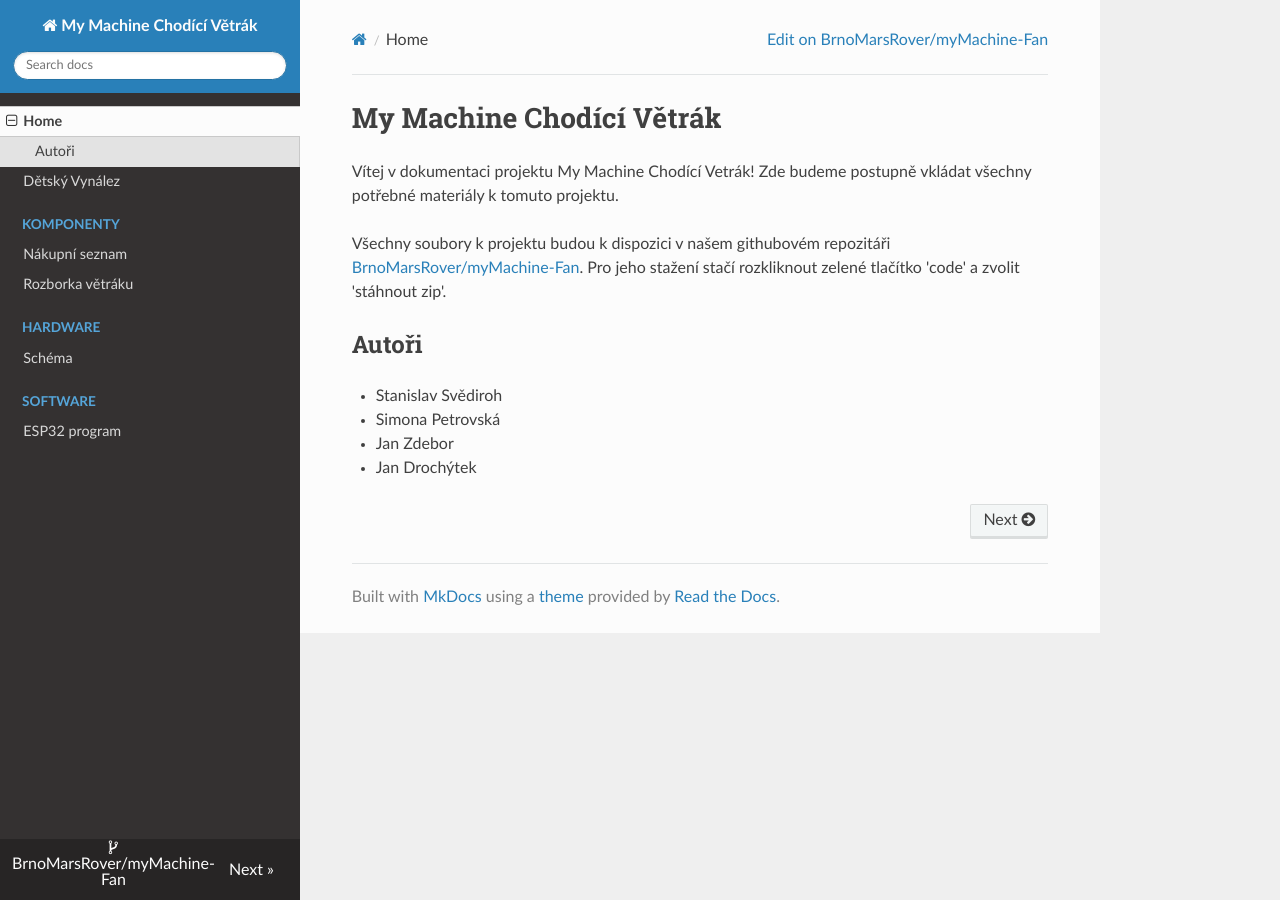
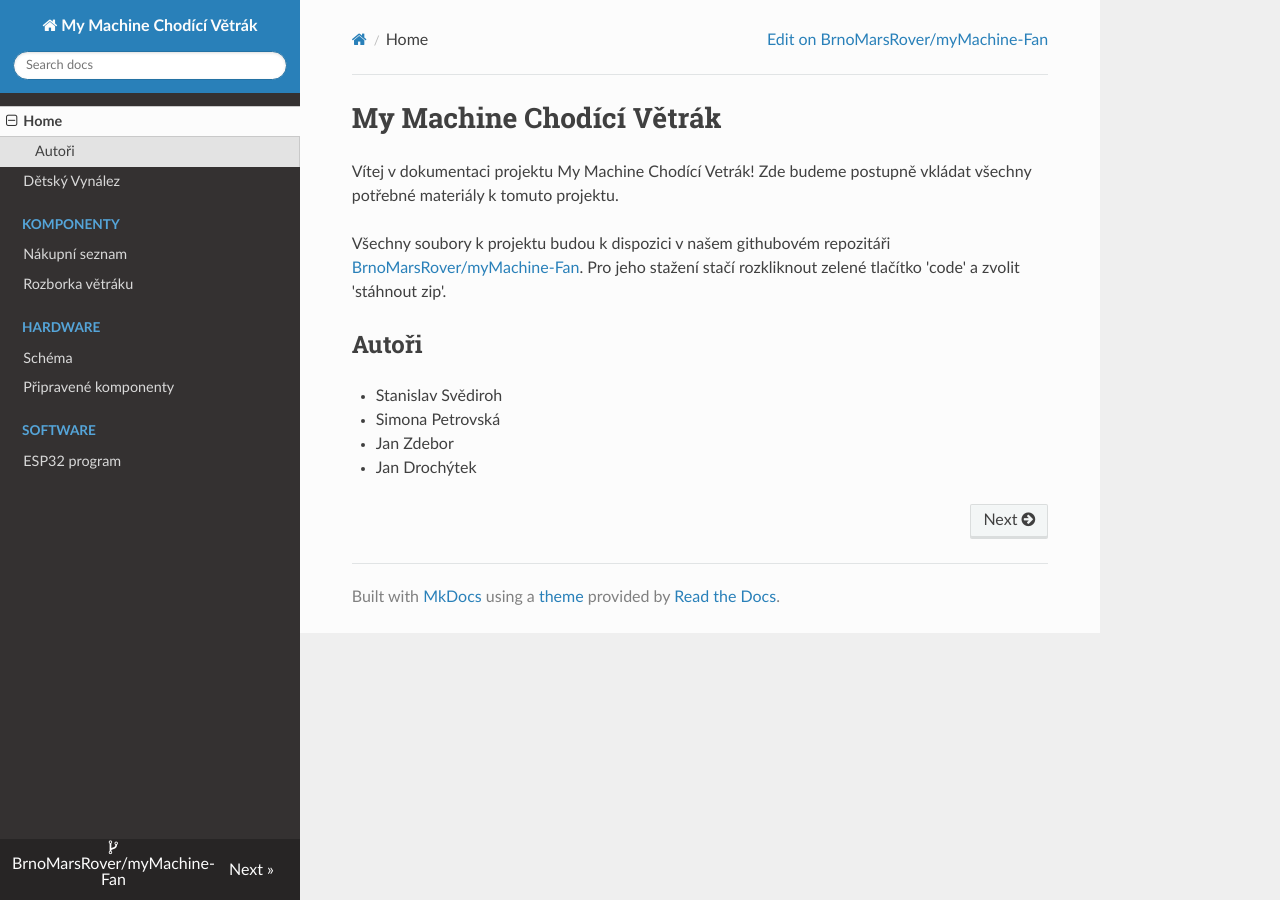
Before and after one commit to BrnoMarsRover/myMachine-Fan, an MkDocs documentation site: the page built from docs/index.md, in a window 1280 px wide. Built offline with MkDocs 1.6.1, drawn with Linux system fonts in a browser that asks for light colours; nearby versions of some CDN libraries.

Commit message:
Přidání HW části do mkdocs.yml

```diff
--- a/mkdocs.yml
+++ b/mkdocs.yml
@@ -16,5 +16,6 @@ nav:
       - Rozborka větráku: construction/rozborka.md
   - Hardware:
       - Schéma: hardware/pinout.md
+      - Připravené komponenty: hardware/hw.md
   - Software:
       - ESP32 program: software/sw.md
```
